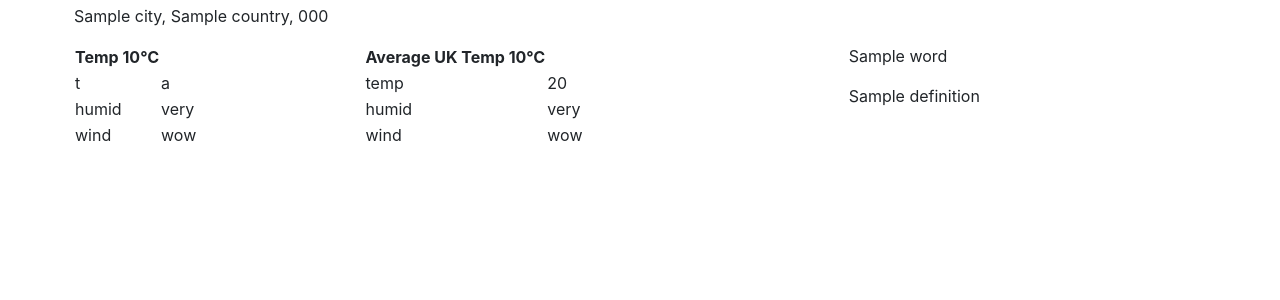
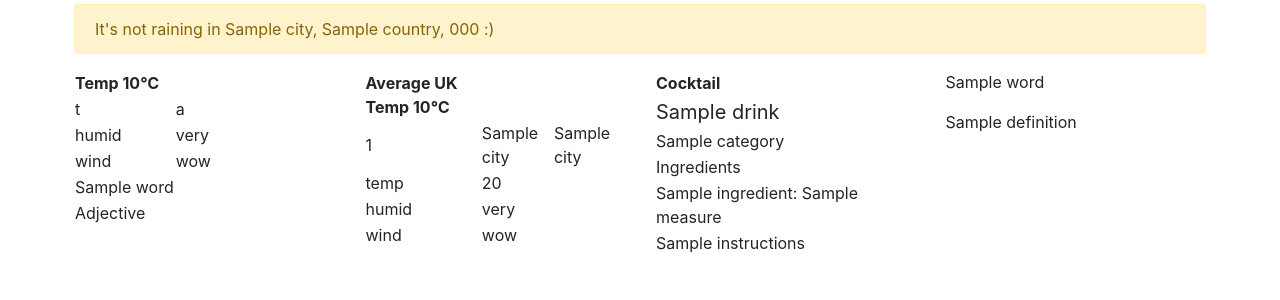
Before and after one commit to armankiran/weatherd, a Flask app: template templates/weatherd.html in a window 1280 px wide. Shown: the part 66-366 px from the top of the page. Run offline with Flask 2, Linux system fonts and the light colour scheme; the template is opened without the code that fills it: most values are stand-ins (such as "Sample title", 1, 10 or a date in 2020); some libraries are stand-ins or nearby versions.

Commit message:
added cities with rain

```diff
--- a/app.py
+++ b/app.py
@@ -1,5 +1,5 @@
 from flask import Flask, redirect, render_template, request, url_for
-from helpers import getcity, getloc, getpostcode, getweather, getall, getword
+from helpers import getcity, getloc, getpostcode, getweather, getall, getdrink, getword
 import requests
 import csv
 
@@ -41,12 +41,15 @@ def weatherd():
         location = getloc(postcode)
 
         # get weather data
-        #TODO get unit
         #weather = getweather(location['latitude'], location['longitude'])
-        weather = {'dt': '15:43:42', 'sunrise': '05:09:10', 'sunset': '18:58:03', 'temp': 11.14, 'feels_like': 10.48, 'pressure': 1028, 'humidity': 83, 'dew_point': 8.36, 'uvi': 1.56, 'clouds': 11, 'visibility': 10000, 'wind_speed': 6.24, 'wind_deg': 58, 'wind_gust': 8.01, 'main': 'Clouds', 'description': 'few clouds'}
+        weather = {'dt': '15:43:42', 'sunrise': '05:09:10', 'sunset': '18:58:03', 'temp': 9.1, 'feels_like': 10.48, 'pressure': 1028, 'humidity': 83, 'dew_point': 8.36, 'uvi': 1.56, 'clouds': 11, 'visibility': 10000, 'wind_speed': 6.24, 'wind_deg': 58, 'wind_gust': 8.01, 'id': '501', 'main': 'Clouds', 'description': 'few clouds'}
+        rain = False if int(weather['id']) > 700 else True
         average_temp = getall()[0]
+        random_cities = getall(weather['temp'])[2]
+        print(random_cities)
+        drink = getdrink()
         word = getword()
-    return render_template("weatherd.html", location=location, weather=weather, average_temp=average_temp, postcode=postcode, word=word)
+    return render_template("weatherd.html", location=location, weather=weather, average_temp=average_temp, postcode=postcode, rain=rain, random_cities=random_cities, drink=drink, word=word)
 
 
 
--- a/templates/weatherd.html
+++ b/templates/weatherd.html
@@ -8,7 +8,15 @@
 
 <body>
     <main>
-        <p>{{ location.city }}, {{ location.country }}, {{ postcode }} </p>
+        {% if rain == True %}
+            <div class="alert alert-primary" role="alert">
+                It's raining in {{ location.city }}, {{ location.country }}, {{ postcode }} :(
+            </div>
+        {% else %}
+            <div class="alert alert-warning" role="alert">
+                It's not raining in {{ location.city }}, {{ location.country }}, {{ postcode }} :)
+            </div>
+        {% endif %}
         <div class="row">
             <div class="table-responsive col-md-3">
                 <table>
@@ -30,10 +38,21 @@
                             <td>wind</td>
                             <td>wow</td>
                         </tr>
+                        <tr>
+                            <td>{{ word.word }}</td>
+                        </tr>
+                        <tr>
+                            <td>Adjective</td>
+                        </tr>
+                        {# TODO add definitions#}
+
+                        <tr>
+                            <td></td>
+                        </tr>
                     </tbody>
                 </table>
             </div>
-            <div class="table-responsive col-sm-5">
+            <div class="table-responsive col-md-3">
                 <table>
                     <thead>
                         <tr>
@@ -41,6 +60,13 @@
                         </tr>
                     </thead>
                     <tbody>
+                        {% for city in random_cities %}
+                        <tr>
+                            <td>{{ city[0] }}</td>
+                            <td>{{ city[1] }}</td>
+                            <td>{{ city[2] }}</td>
+                        </tr>
+                        {% endfor %}
                         <tr>
                             <td>temp</td>
                             <td>20</td>
@@ -56,6 +82,34 @@
                     </tbody>
                 </table>
             </div>
+            <div class="table-responsive col-md-3">
+                <table>
+                    <thead>
+                        <tr>
+                            <th>Cocktail</th>
+                        </tr>
+                    </thead>
+                    <tbody>
+                        <tr>
+                            <td style="font-size: 20px;">{{ drink.name }}</td>
+                        </tr>
+                        <tr>
+                            <td> {{ drink.category }} </td>
+                        </tr>
+                        <tr>
+                            <td>Ingredients</td>
+                        </tr>
+                        {% for ingredient, measure in drink.ingredients.items() %}
+                            <tr>
+                                <td>{{ ingredient }}: {{ measure }}</td>
+                            </tr>
+                        {% endfor %}
+                        <tr>
+                            <td> {{ drink.instructions }} </td>
+                        </tr>
+                    </tbody>
+                </table>
+            </div>
             <div class="table-responsive col-md-2">
                 <p>{{ word.word }}</p>
                 <p>{{word.definitions.0.definition}}</p>
```
Also changed, not shown: helpers.py (+35 -8 lines).
